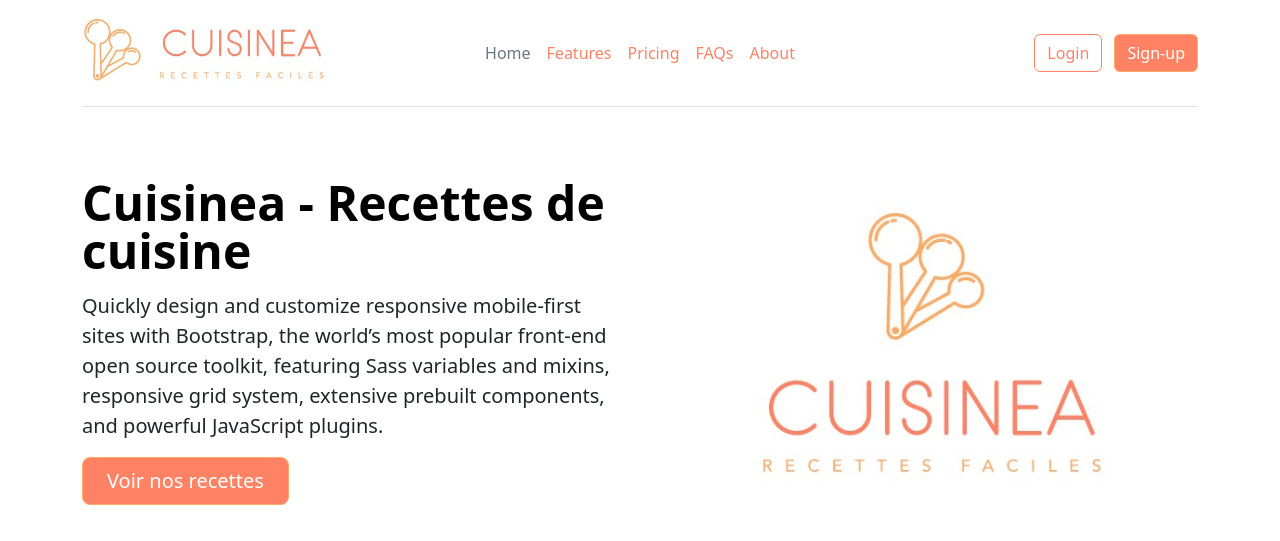
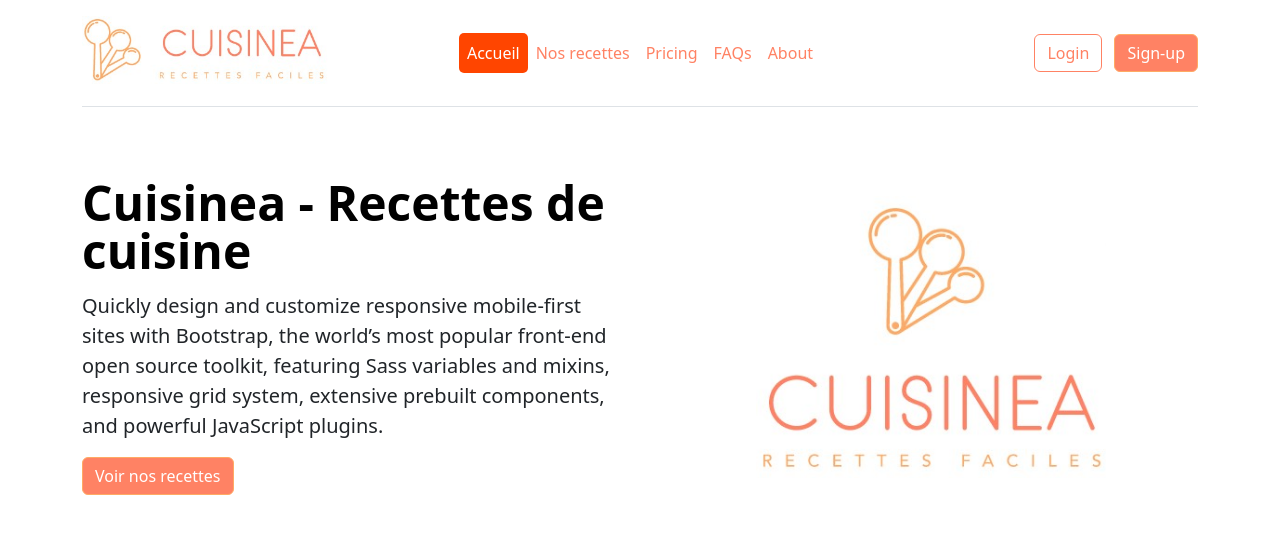
Before and after one commit to Brunod32/cuisinea, a PHP site: page / in a window 1280 px wide. Shown: the top 541 px of the page. Run offline with PHP 8.4, Linux system fonts and the light colour scheme; data that the repository does not hold is empty; some libraries are stand-ins or nearby versions.

Commit message:
Added page nav and active class

```diff
--- a/assets/css/style.css
+++ b/assets/css/style.css
@@ -0,0 +1,5 @@
+.active {
+    background-color: orangered;
+    border-radius: 5px;
+    color: white;
+}
--- a/index.php
+++ b/index.php
@@ -1,13 +1,6 @@
 <?php
-    const _RECIPES_IMG_PATH_ = '/recipes/';
-
-    $recipes = [
-        ['title' => 'Mousse au chocolat', 'description' => 'un super dessert', 'image' => '1-chocolate-au-mousse.jpg'],
-        ['title' => 'Gratin dauphinois', 'description' => 'du gratin', 'image' => '2-gratin-dauphinois.jpg'],
-        ['title' => 'Salade', 'description' => 'plat pour l\'été', 'image' => '3-salade.jpg']
-    ];
-
-require_once('templates/header.php');
+    require_once('templates/header.php');
+    require_once('lib/recipe.php')
 ?>
 
     <div class="row flex-lg-row-reverse align-items-center g-5 py-5">
@@ -18,7 +11,7 @@ require_once('templates/header.php');
             <h1 class="display-5 fw-bold text-body-emphasis lh-1 mb-3">Cuisinea - Recettes de cuisine</h1>
             <p class="lead">Quickly design and customize responsive mobile-first sites with Bootstrap, the world’s most popular front-end open source toolkit, featuring Sass variables and mixins, responsive grid system, extensive prebuilt components, and powerful JavaScript plugins.</p>
             <div class="d-grid gap-2 d-md-flex justify-content-md-start">
-                <button type="button" class="btn btn-primary btn-lg px-4 me-md-2">Voir nos recettes</button>
+                <a href="recettes.php" class="btn btn-primary">Voir nos recettes</a>
             </div>
         </div>
     </div>
@@ -26,19 +19,9 @@ require_once('templates/header.php');
     <div class="row">
 
         <?php
-        foreach($recipes as $recipe) { ?>
-
-            <div class="col-md-4">
-                <div class="card" style="width: 18rem;">
-                    <img src="<?=_RECIPES_IMG_PATH_.$recipe['image'] ?>" class="card-img-top" alt="<?= $recipe['title'] ?>">
-                    <div class="card-body">
-                        <h5 class="card-title"><?= $recipe['title'] ?></h5>
-                        <p class="card-text"><?= $recipe['description'] ?></p>
-                        <a href="#" class="btn btn-primary">Go somewhere</a>
-                    </div>
-                </div>
-            </div>
-        <?php } ?>
+        foreach($recipes as $recipe) {
+            include('templates/recipe_partial.php');
+        } ?>
 
     </div>
 
--- /dev/null
+++ b/lib/config.php
@@ -0,0 +1,3 @@
+<?php
+
+    const _RECIPES_IMG_PATH_ = '/recipes/';
--- /dev/null
+++ b/lib/recipe.php
@@ -0,0 +1,7 @@
+<?php
+
+$recipes = [
+    ['title' => 'Mousse au chocolat', 'description' => 'un super dessert', 'image' => '1-chocolate-au-mousse.jpg'],
+    ['title' => 'Gratin dauphinois', 'description' => 'du gratin', 'image' => '2-gratin-dauphinois.jpg'],
+    ['title' => 'Salade', 'description' => 'plat pour l\'été', 'image' => '3-salade.jpg']
+];
--- a/templates/header.php
+++ b/templates/header.php
@@ -1,3 +1,10 @@
+<?php
+    require_once('lib/config.php');
+
+
+    $currentPage =  basename($_SERVER['SCRIPT_NAME']);
+?>
+
 <!DOCTYPE html>
 <html lang="fr">
 <head>
@@ -18,11 +25,11 @@
         </div>
 
         <ul class="nav col-12 col-md-auto mb-2 justify-content-center mb-md-0">
-            <li><a href="#" class="nav-link px-2 link-secondary">Home</a></li>
-            <li><a href="#" class="nav-link px-2">Features</a></li>
-            <li><a href="#" class="nav-link px-2">Pricing</a></li>
-            <li><a href="#" class="nav-link px-2">FAQs</a></li>
-            <li><a href="#" class="nav-link px-2">About</a></li>
+            <li class="nav-item"><a href="index.php" class="nav-link px-2 <?php if ($currentPage === 'index.php') { echo 'active'; } ?>">Accueil</a></li>
+            <li class="nav-item"><a href="recettes.php" class="nav-link px-2 <?php if ($currentPage === 'recettes.php') { echo 'active'; } ?>">Nos recettes</a></li>
+            <li class="nav-item"><a href="#" class="nav-link px-2">Pricing</a></li>
+            <li class="nav-item"><a href="#" class="nav-link px-2">FAQs</a></li>
+            <li class="nav-item"><a href="#" class="nav-link px-2">About</a></li>
         </ul>
 
         <div class="col-md-3 text-end">
--- /dev/null
+++ b/templates/recipe_partial.php
@@ -0,0 +1,10 @@
+<div class="col-md-4">
+    <div class="card" style="width: 18rem;">
+        <img src="<?=_RECIPES_IMG_PATH_.$recipe['image'] ?>" class="card-img-top" alt="<?= $recipe['title'] ?>">
+        <div class="card-body">
+            <h5 class="card-title"><?= $recipe['title'] ?></h5>
+            <p class="card-text"><?= $recipe['description'] ?></p>
+            <a href="recette.php?id=<?=$key; ?>" class="btn btn-primary">Voir la recette</a>
+        </div>
+    </div>
+</div>
```
Also changed, not shown: recette.php (added, +23 -0 lines), recettes.php (added, +21 -0 lines).
